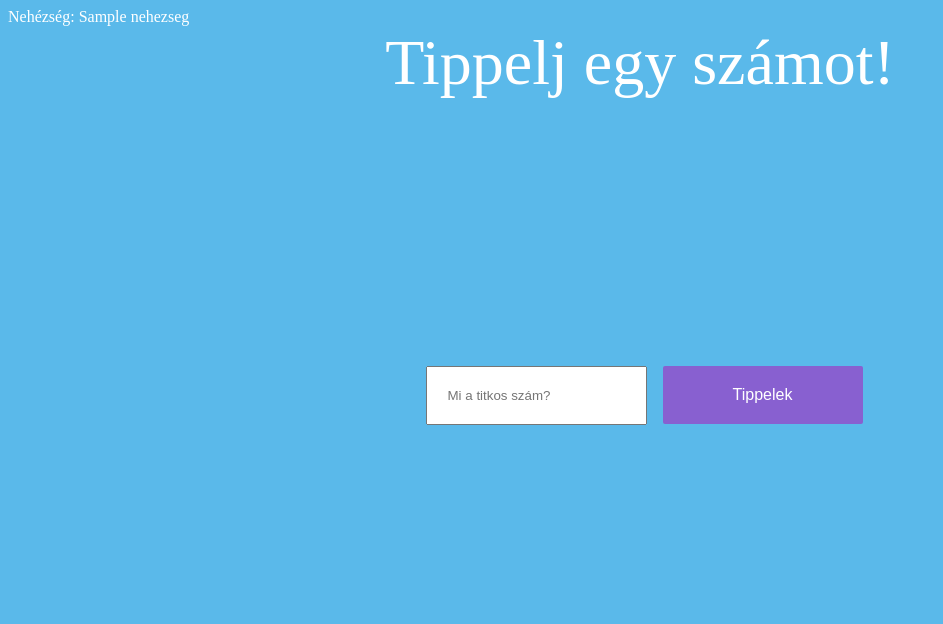
After one commit to mephlaren/sm-webdev-2021-10, a Flask app: template webdev/5_ora/templates/game.html in a window 1280 px wide. The commit adds this page. Shown: the top 624 px of the page, without its empty margins (0-943 px from the left). Run offline with Flask 2, Linux system fonts and the light colour scheme; the template is opened without the code that fills it: most values are stand-ins (such as "Sample title", 1, 10 or a date in 2020).

Commit message:
5_ora vege

```diff
--- a/webdev/5_ora/main.py
+++ b/webdev/5_ora/main.py
@@ -63,6 +63,42 @@ def start():
     except:
         return redirect("/")
 
+@app.route("/game", methods=["POST", "GET"])
+def game():
+    # mindegy hányat jelöl be, ha több lesz mindig a legkönnyebbel indítunk játékot.
+    error = None
+    if session.get('logged_in') == True:
+        difficulty = None
+        try:
+            difficulty = request.form.getlist('nehezseg')[0]
+            session['nehezseg'] = difficulty
+        except:
+            pass
+
+        calc_range = difficulties[difficulty]
+        actual_secret = None
+        if session.get('secret-number'):
+            actual_secret = session['secret-number']
+
+        resp = make_response(render_template("game.html",
+                                              error=error,
+                                              nehezseg=difficulties_names[difficulty]))
+
+        if actual_secret is None or difficulty != session.get('nehezseg'):
+            secret_number = r.randint(calc_range[0], calc_range[1])
+            session['secret_number'] = str(secret_number)
+            session['difficulty'] = difficulty
+        return resp
+    else:
+        return redirect(url_for('login'))
+
+@app.route("/result", methods=["POST", "GET"])
+def result():
+    guess = int(request.form.get("guess_data"))
+    secret_number = int(session['secret_number'])
+    print(f"guess: {guess}, secret_number: {secret_number}")
+    return "Teszt"
+
 # CRUD függvények: create, read, update, delete
 def create_user(name,password, email):
     hash_pw = hash(password)
--- a/webdev/5_ora/static/css/gtsn.css
+++ b/webdev/5_ora/static/css/gtsn.css
@@ -83,6 +83,10 @@ a
     cursor:pointer;
     font-size: 20px;
     margin:30px;
+    user-select:none;
+    -webkit-user-select:none;
+    -ms-user-select:none;
+    -moz-user-select:none;
 
 }
 
@@ -130,3 +134,9 @@ a
 {
     display:block;
 }
+.checkmark:after
+{
+    content:"";
+    position:absolute;
+    display: none;
+}
--- /dev/null
+++ b/webdev/5_ora/templates/game.html
@@ -0,0 +1,21 @@
+{% extends "base.html" %}
+
+{% block main %}
+    <div class="curr_diff">Nehézség: {{nehezseg}}</div>
+    <div class="wrapper">
+        {% if error %}
+            <div class="warning">
+                <span class="txt">
+                    Ez szerintem nem szám...
+                </span>
+            </div>
+        {% endif %}
+        <span class="title-text">Tippelj egy számot!</span>
+        <form method="post" action="/result">
+            <input name="guess_data" class="input-text" type="text" placeholder="Mi a titkos szám?">
+            <button>Tippelek</button>
+
+        </form>
+    </div>
+
+{% endblock main %}
```
